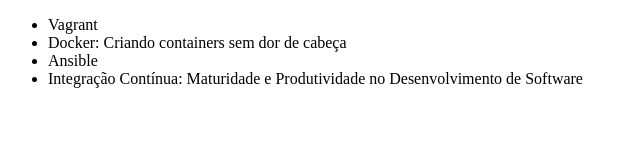
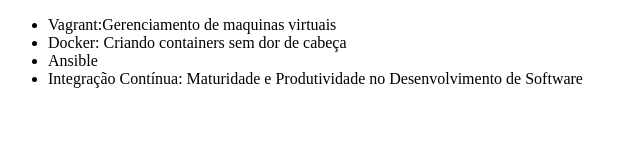
Before and after one commit to giseli81/Cursos-Alura, a plain HTML site: page index.html in a window 1280 px wide. Shown: the whole page, without its empty margins (0-640 px from the left). Drawn offline with Linux system fonts and the light colour scheme.

Commit message:
Corrigindo curso de Vagrant

```diff
--- a/index.html
+++ b/index.html
@@ -6,7 +6,7 @@
 </head>
 <body>
     <ul>
-        <li>Vagrant</li>
+        <li>Vagrant:Gerenciamento de maquinas virtuais</li>
         <li>Docker: Criando containers sem dor de cabeça</li>
         <li>Ansible</li>
         <li>Integração Contínua: Maturidade e Produtividade no Desenvolvimento de Software</li>
```
